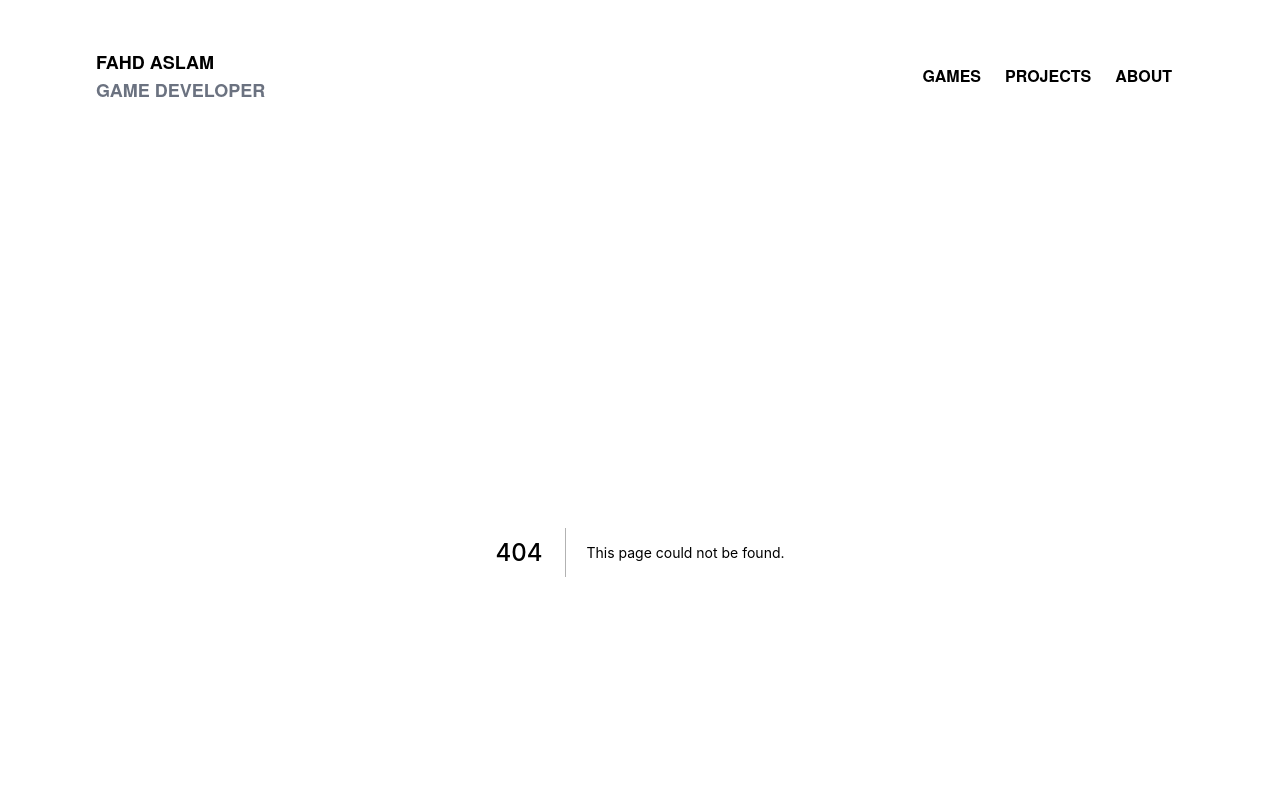
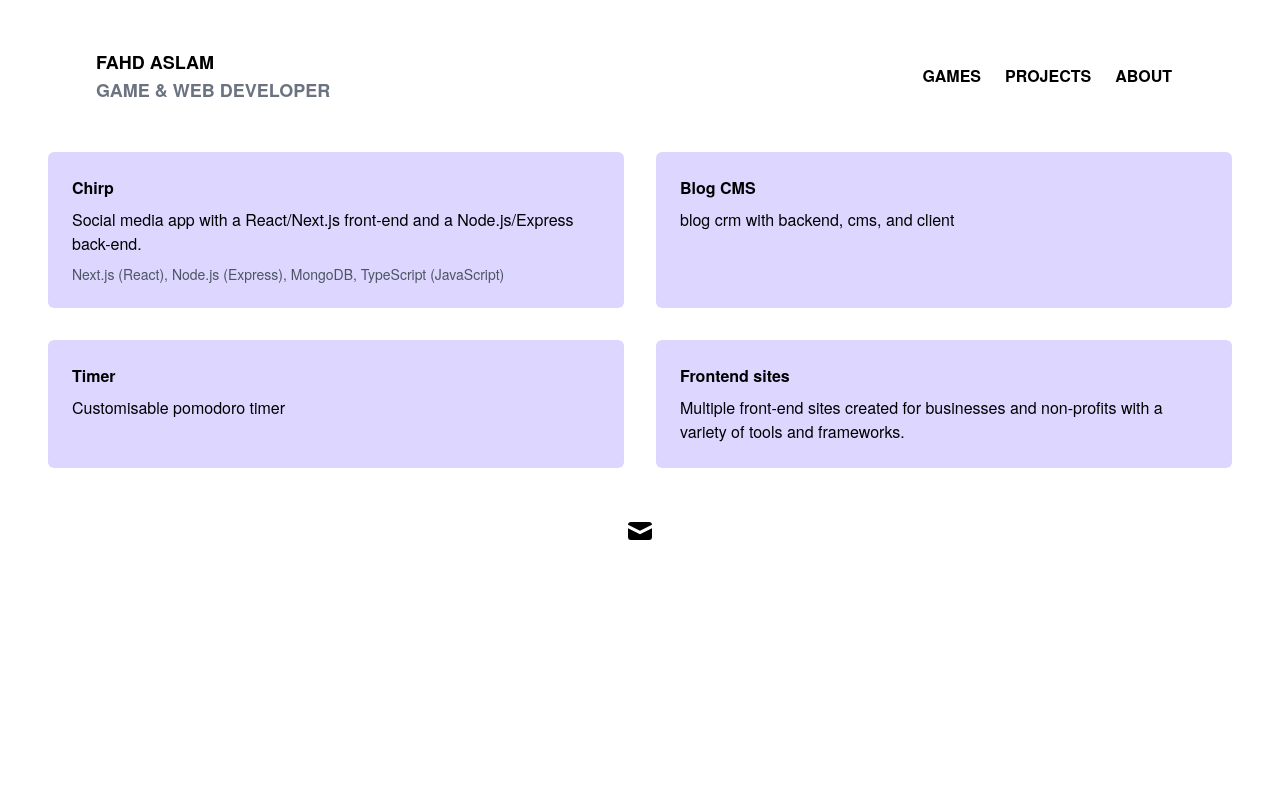
Before and after one commit to flaslam/flaslam.github.io, a Next.js app: page /projects in a window 1280 px wide. Before the commit this address had no page. Shown: the top 800 px of the page. Built offline with nearby package versions, Linux system fonts and the light colour scheme; a web font is replaced by a local one.

Commit message:
add projects page

```diff
--- a/components/card.tsx
+++ b/components/gamePanel.tsx
@@ -1,20 +1,20 @@
 import Image from "next/image";
 import Link from "next/link";
-import { Project } from "../data/projects";
+import { Game } from "../data/projects";
 import { config } from "../config";
 
 interface CardProps {
-  project: Project;
+  project: Game;
 }
 
-const Card: React.FC<CardProps> = ({ project }) => {
+const GamePanel: React.FC<CardProps> = ({ project }) => {
   return (
     <Link href={`${config.LINK_DIR}${project.directory}`}>
       <a className="cursor-default">
         <div
           className="relative bg-cover"
           style={{
-            backgroundImage: `url(${config.IMG_DIR}${project.directory}/bg.png)`,
+            backgroundImage: `url(${config.IMG_DIR}${project.directory}/bg.jpg)`,
           }}
         >
           <div className="mb-12 flex gap-8 bg-black bg-opacity-30 py-24 px-20 transition duration-300 hover:bg-opacity-60 md:py-16 md:px-20">
@@ -30,7 +30,7 @@ const Card: React.FC<CardProps> = ({ project }) => {
             <div className="items-right hidden grow basis-1/3 justify-end md:flex">
               <div className="w-full">
                 <Image
-                  src={`${config.IMG_DIR}${project.directory}/title.png`}
+                  src={`${config.IMG_DIR}${project.directory}/title.jpg`}
                   alt={project.name}
                   width="200"
                   height="200"
@@ -47,4 +47,4 @@ const Card: React.FC<CardProps> = ({ project }) => {
   );
 };
 
-export default Card;
+export default GamePanel;
--- a/components/nav.tsx
+++ b/components/nav.tsx
@@ -23,7 +23,7 @@ const Nav = () => {
         <div>
           <Link href="/">
             <a>
-              <span className="text-gray-500">Game Developer</span>
+              <span className="text-gray-500">Game & Web Developer</span>
             </a>
           </Link>
         </div>
--- /dev/null
+++ b/components/projectCard.tsx
@@ -0,0 +1,31 @@
+import { Project, projects } from "../data/projects";
+
+interface ProjectCardProps {
+  project: Project;
+}
+
+const ProjectCard: React.FC<ProjectCardProps> = ({ project }) => {
+  return (
+    <div className="flex flex-col gap-2">
+      <h1 className="font-bold">{project.name}</h1>
+      <p>{project.description}</p>
+      {!project.technologies ? null : (
+        <div className="text-sm text-gray-600">
+          {project.technologies.length <= 1
+            ? project.technologies[0]
+            : project.technologies.map((item, index) => (
+                <>
+                  {item}
+                  {project.technologies &&
+                  index === project.technologies.length - 1 ? null : (
+                    <>, </>
+                  )}
+                </>
+              ))}
+        </div>
+      )}
+    </div>
+  );
+};
+
+export default ProjectCard;
--- a/data/projects.ts
+++ b/data/projects.ts
@@ -1,4 +1,4 @@
-export interface Project {
+export interface Game {
   name: string;
   tools: string;
   description: string;
@@ -9,7 +9,45 @@ export interface Project {
   directory: string;
 }
 
+export interface Project {
+  name: string;
+  description: string;
+  languages?: string[];
+  technologies?: string[];
+  link?: string;
+  source?: string;
+  features?: string[];
+}
+
 export const projects: Project[] = [
+  {
+    name: "Chirp",
+    description:
+      "Social media app with a React/Next.js front-end and a Node.js/Express back-end.",
+    technologies: [
+      "Next.js (React)",
+      "Node.js (Express)",
+      "MongoDB",
+      "TypeScript (JavaScript)",
+    ],
+    features: [
+      "Responsive design",
+      "Create, pin, delete, reply to, share and dislike posts",
+      "Browse latest posts on the homepage, navigate through your own feed of following users or through specific post reply chains",
+      "Pagination / infinite scroll",
+      "Upload and post images as profile photos or as attachments to posts.",
+    ],
+  },
+  { name: "Blog CMS", description: "blog crm with backend, cms, and client" },
+  { name: "Timer", description: "Customisable pomodoro timer" },
+  {
+    name: "Frontend sites",
+    description:
+      "Multiple front-end sites created for businesses and non-profits with a variety of tools and frameworks.",
+  },
+];
+
+export const games: Game[] = [
   {
     directory: "distance",
     name: "Distance",
--- a/pages/about.tsx
+++ b/pages/about.tsx
@@ -1,9 +1,16 @@
+import { NextPage } from "next";
 import Link from "next/link";
 import { HiArrowNarrowRight } from "react-icons/hi";
+import { animated, useSpring } from "react-spring";
 
-const About = () => {
+const About: NextPage = () => {
+  const props = useSpring({
+    to: { opacity: 1, marginTop: 0 },
+    from: { opacity: 0, marginTop: -75 },
+  });
+
   return (
-    <div className="container mx-auto bg-slate-100">
+    <animated.div style={props} className="container mx-auto bg-slate-100">
       <div className="flex flex-col items-center gap-6 py-12">
         <p>game and web developer based in london, uk</p>
         <div className="flex items-center gap-2">
@@ -15,7 +22,7 @@ const About = () => {
           </Link>
         </div>
       </div>
-    </div>
+    </animated.div>
   );
 };
 
--- a/pages/games/[game].tsx
+++ b/pages/games/[game].tsx
@@ -1,14 +1,15 @@
 import { useRouter } from "next/router";
 import { useEffect, useState } from "react";
-import { Project, projects } from "../../data/projects";
+import { Game, games } from "../../data/projects";
 import { useSpring, animated } from "react-spring";
 import { config } from "../../config";
 import Image from "next/image";
 import Back from "../../components/back";
+import { NextPage } from "next";
 
-const Game = () => {
+const Game: NextPage = () => {
   const router = useRouter();
-  const [project, setProject] = useState<Project | null>(null);
+  const [project, setProject] = useState<Game | null>(null);
 
   // When router is ready
   useEffect(() => {
@@ -17,7 +18,7 @@ const Game = () => {
       if (!router.isReady) return;
       const { game } = router.query;
 
-      for (const item of projects) {
+      for (const item of games) {
         if (item.directory === game) {
           setProject(item);
           return;
@@ -40,7 +41,7 @@ const Game = () => {
           <div
             className="bg-cover"
             style={{
-              backgroundImage: `url(${config.IMG_DIR}${project.directory}/bg.png)`,
+              backgroundImage: `url(${config.IMG_DIR}${project.directory}/bg.jpg)`,
             }}
           >
             {/* White background overlay */}
@@ -75,7 +76,7 @@ const Game = () => {
                   <div className="flex items-center justify-center px-2 md:basis-1/2">
                     <div className="w-full p-6">
                       <Image
-                        src={`${config.IMG_DIR}${project.directory}/title.png`}
+                        src={`${config.IMG_DIR}${project.directory}/title.jpg`}
                         alt={project.name}
                         width="200"
                         height="200"
@@ -116,7 +117,7 @@ const Game = () => {
                   return (
                     <div key={index}>
                       <Image
-                        src={`${config.IMG_DIR}${project.directory}/${index}.png`}
+                        src={`${config.IMG_DIR}${project.directory}/${index}.jpg`}
                         alt={index.toString()}
                         width="16"
                         height="9"
--- /dev/null
+++ b/pages/games/index.tsx
@@ -0,0 +1,8 @@
+import { NextPage } from "next";
+import Home from "../index";
+
+const Games: NextPage = () => {
+  return <Home />;
+};
+
+export default Games;
--- a/pages/index.tsx
+++ b/pages/index.tsx
@@ -1,6 +1,6 @@
 import type { NextPage } from "next";
-import Card from "../components/card";
-import { projects } from "../data/projects";
+import GamePanel from "../components/gamePanel";
+import { games } from "../data/projects";
 import { useSpring, animated } from "react-spring";
 
 const Home: NextPage = () => {
@@ -12,8 +12,8 @@ const Home: NextPage = () => {
   return (
     <animated.div style={props}>
       <div className="container mx-auto px-12">
-        {projects.map((project, index) => (
-          <Card key={index} project={project} />
+        {games.map((project, index) => (
+          <GamePanel key={index} project={project} />
         ))}
       </div>
     </animated.div>
--- /dev/null
+++ b/pages/projects.tsx
@@ -0,0 +1,27 @@
+import type { NextPage } from "next";
+import { projects } from "../data/projects";
+import { useSpring, animated } from "react-spring";
+import ProjectCard from "../components/projectCard";
+
+const Projects: NextPage = () => {
+  const props = useSpring({
+    to: { opacity: 1, marginTop: 0 },
+    from: { opacity: 0, marginTop: -75 },
+  });
+
+  return (
+    <animated.div style={props}>
+      <div className="container mx-auto px-12">
+        <div className="grid grid-cols-1 gap-8 sm:grid-cols-2">
+          {projects.map((project, index) => (
+            <div key={index} className="rounded-md bg-violet-200 p-6">
+              <ProjectCard project={project} />
+            </div>
+          ))}
+        </div>
+      </div>
+    </animated.div>
+  );
+};
+
+export default Projects;
--- a/tailwind.config.js
+++ b/tailwind.config.js
@@ -12,7 +12,6 @@ module.exports = {
         // lg: "1024px",
         // xl: "1280px",
         // "2xl": "1536px",
-        // xl: "1024px",
         "2xl": "1280px",
       },
     },
```
